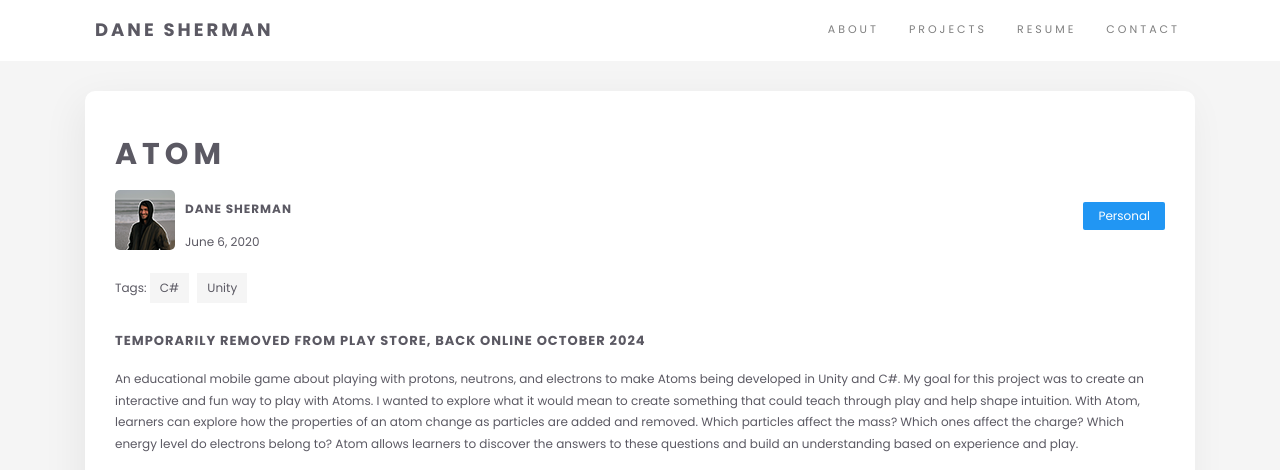
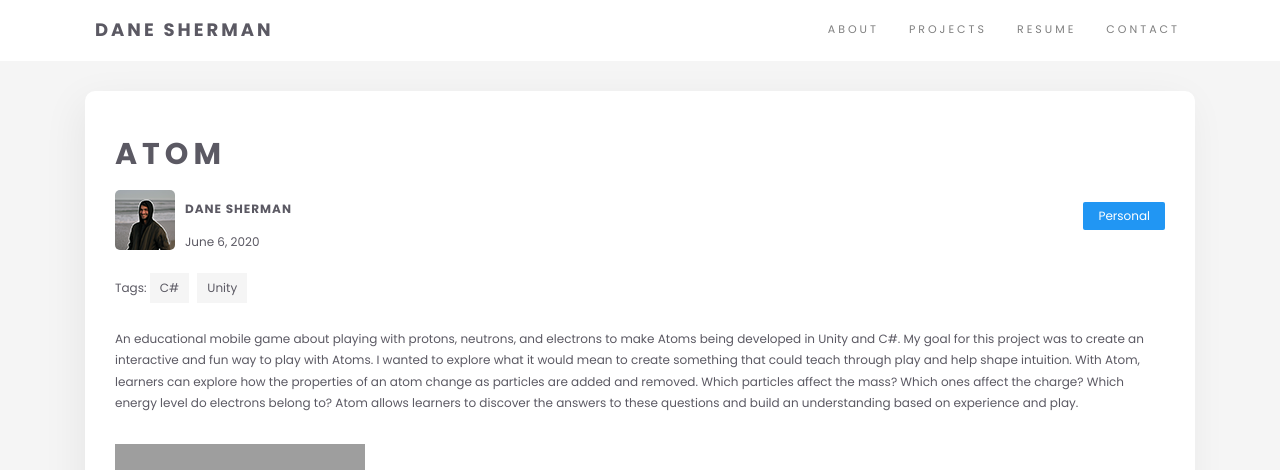
Before and after one commit to Dayn9/dayn9.github.io, a Jekyll site: the page built from _posts/projects/2020-06-06-atom.markdown, in a window 1280 px wide. Shown: the top 470 px of the page. Built offline with Jekyll 4.4.1, drawn with Linux system fonts in a browser that asks for light colours; some of the changed lines change nothing that is shown; grey boxes are pictures that could not be loaded.

Commit message:
re-enabled google play link for Atom

```diff
--- a/_posts/projects/2020-06-06-atom.markdown
+++ b/_posts/projects/2020-06-06-atom.markdown
@@ -13,8 +13,6 @@
 
 <!--more-->
 
-### Temporarily removed from play store, back online October 2024
-
 An educational mobile game about playing with protons, neutrons, and electrons to make Atoms being developed in Unity and C#.
 My goal for this project was to create an interactive and fun way to play with Atoms.
 I wanted to explore what it would mean to create something that could teach through play and help shape intuition.
@@ -23,8 +21,8 @@
 Atom allows learners to discover the answers to these questions and build an understanding based on experience and play.
 
 <!-- Play Store Link -->
-<!--
-<a href='https://play.google.com/store/apps/details?id=com.Savvy.Atom&pcampaignid=pcampaignidMKT-Other-global-all-co-prtnr-py-PartBadge-Mar2515-1'><img class = 'appLink' alt='Get it on Google Play' src='https://play.google.com/intl/en_us/badges/static/images/badges/en_badge_web_generic.png'/></a> -->
+
+<a href='https://play.google.com/store/apps/details?id=com.Savvy.Atom&pcampaignid=pcampaignidMKT-Other-global-all-co-prtnr-py-PartBadge-Mar2515-1'><img class = 'appLink' alt='Get it on Google Play' src='https://play.google.com/intl/en_us/badges/static/images/badges/en_badge_web_generic.png'/></a>
 
 <figure>
 <iframe width="560" height="315" src="https://www.youtube.com/embed/VY5JD6I-dps" frameborder="0" allow="accelerometer; autoplay; clipboard-write; encrypted-media; gyroscope; picture-in-picture" allowfullscreen></iframe>
@@ -41,34 +39,3 @@
 **[Separation Algorithms]({{site.url}}/docs/atom/2020/12/28/seperation.html)**
 
 **[Physics Object]({{site.url}}/docs/atom/2020/12/28/physicsObj.html)**
-
-<!--
-# Development Build
-
-<script src="{{site.url}}/assets/atom/TemplateData/UnityProgress.js"></script>
-<script src="{{site.url}}/assets/atom/Build/UnityLoader.js"></script>
-<script>
-  var unityInstance = UnityLoader.instantiate("unityContainer", "{{site.url}}/assets/atom/Build/Atom.json", {onProgress: UnityProgress});
-</script>
-
-<style>
-.unityContainer{
-    max-width:1480px;
-    max-height:720px;
-    width:auto;
-    height:auto;
-}
-</style>
-<div id="unityContainer" style="margin: auto"></div>
-<button onclick="unityInstance.SetFullscreen(1)">FullScreen</button>
-web build may not scale well, intended for phone screens
-
-
-
-# First Release
-
-<figure>
-<iframe width="560" height="315" src="https://www.youtube.com/embed/650zlhHFVjs" frameborder="0" allow="accelerometer; autoplay; encrypted-media; gyroscope; picture-in-picture" allowfullscreen></iframe>
-</figure>
-
--->
```
